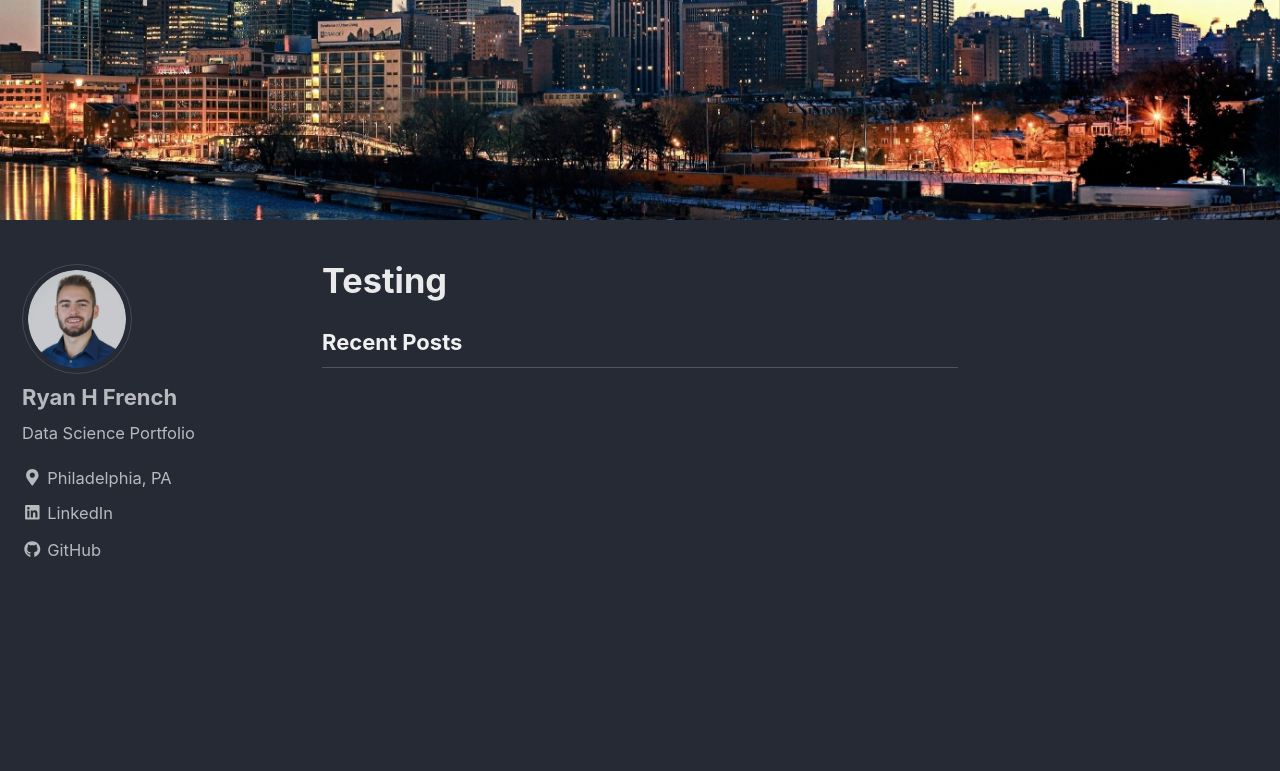
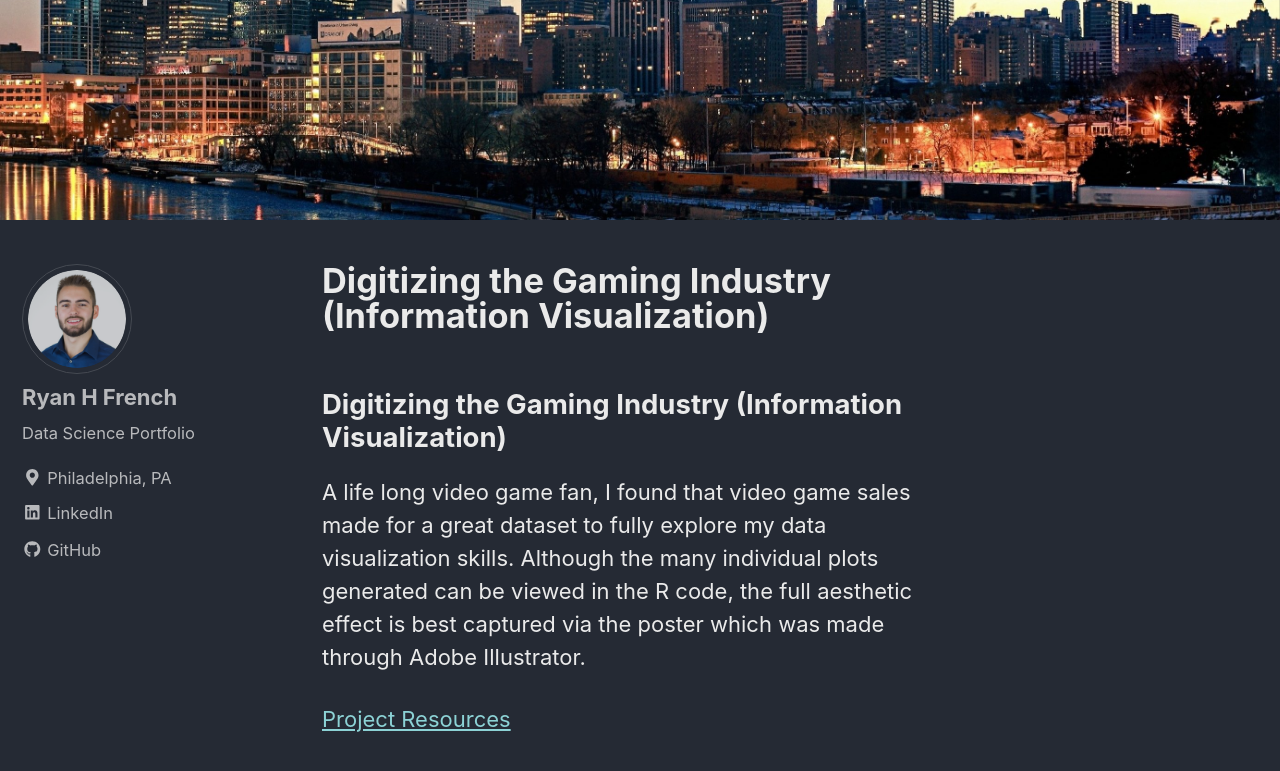
Before and after one commit to ryanhfrench/ryanhfrench.github.io, a Jekyll site: the page built from index.md, in a window 1280 px wide and 900 px high, scrolled down 342 px. Shown: the top 771 px of the window. Built offline with Jekyll 4.4.1, drawn with Linux system fonts in a browser that asks for light colours; nearby versions of some CDN libraries; our own code applies the rules of GitHub Pages for plain Markdown files.

Commit message:
Update index.md

```diff
--- a/index.md
+++ b/index.md
@@ -1,8 +1,14 @@
 ---
-layout: home
+layout: archive
 author_profile: true
 header:
   image: "/images/philly.jpg"
 ---
-## Testing
-Work please here is text
+
+## Digitizing the Gaming Industry (Information Visualization)
+A life long video game fan, I found that video game sales made for a great
+dataset to fully explore my data visualization skills. Although the many
+individual plots generated can be viewed in the R code, the full aesthetic
+effect is best captured via the poster which was made through Adobe Illustrator.
+
+[Project Resources](https://github.com/ryanhfrench/portfolio/tree/master/digitizing_the_gaming_industry)
```
